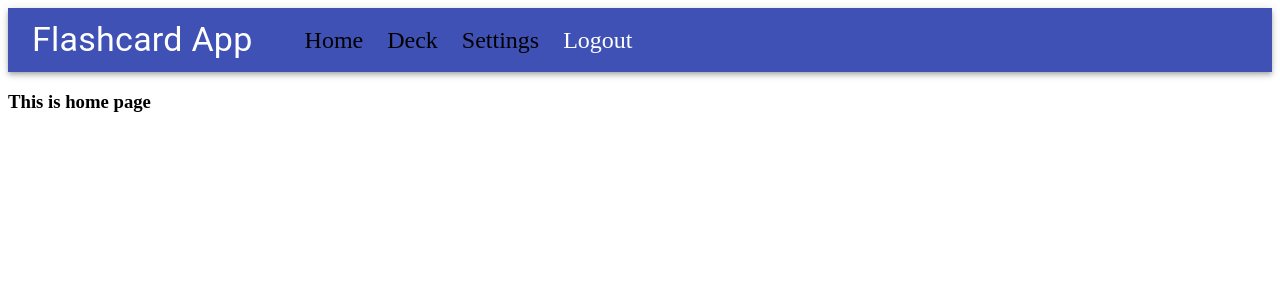
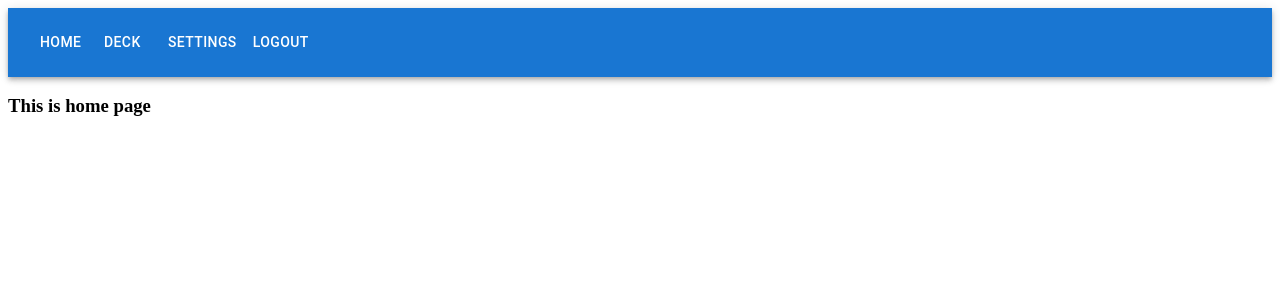
Before and after one commit to crashingstar/flashcard-app, a React (Create React App) app: page /home in a window 1280 px wide. Shown: the top 300 px of the page. Built offline with nearby package versions, Linux system fonts and the light colour scheme.

Commit message:
Update Navbar to all pages

```diff
--- a/src/App.tsx
+++ b/src/App.tsx
@@ -5,17 +5,21 @@
 import Home from './component/HomeComponent';
 import Login from './pages/LoginComponent';
 import Register from './pages/RegisterComponent';
+import NavBarComponent from "./component/NavBarComponent";
 
 
 function App() {
   return (
     <BrowserRouter>
+      <div>
+      <NavBarComponent></NavBarComponent>
       <Routes>
         <Route path="/" element={<Login/>} />
         <Route path="register" element={<Register/>} />
         <Route path="home" element={<Home/>} />
         <Route path="deck" element={<Deck/>} />
       </Routes>
+      </div>
     </BrowserRouter>);
 }
 
--- a/src/component/HomeComponent.tsx
+++ b/src/component/HomeComponent.tsx
@@ -1,10 +1,8 @@
 import * as React from "react";
-import NavBar from "./NavBarComponent";
 export default class Home extends React.Component <{}> {
   render() {
     return (
       <div>
-        <NavBar></NavBar>
         <h3>This is home page</h3>
       </div>
     );
--- a/src/component/NavBarComponent.tsx
+++ b/src/component/NavBarComponent.tsx
@@ -1,46 +1,64 @@
-import React, { Component } from 'react';
-import AppBar from '@material-ui/core/AppBar';
-import { Typography, IconButton, Toolbar } from '@material-ui/core';
-import { Link } from 'react-router-dom';
-import { createStyles, makeStyles, Theme } from '@material-ui/core/styles';
+import * as React from 'react';
+import AppBar from '@mui/material/AppBar';
+import Box from '@mui/material/Box';
+import Toolbar from '@mui/material/Toolbar';
+import IconButton from '@mui/material/IconButton';
+import Typography from '@mui/material/Typography';
+import Menu from '@mui/material/Menu';
+import MenuIcon from '@mui/icons-material/Menu';
+import Container from '@mui/material/Container';
+import Avatar from '@mui/material/Avatar';
+import Button from '@mui/material/Button';
+import Tooltip from '@mui/material/Tooltip';
+import MenuItem from '@mui/material/MenuItem';
+import AdbIcon from '@mui/icons-material/Adb';
 
-const useStyles = makeStyles((theme: Theme) =>
-({
-  Icon: {
-    marginRight: theme.spacing(5)
-  },
-  Black: {
-    color: '#000'
-  },
-})
-);
-const NavBar = () => {
-  const classes = useStyles();
+const pages = [
+  ['Home','/home'],
+  ['Deck','/deck'],
+  ['Settings','/settingsTest'],
+  ['Logout','/logout']];
+// const settings = ['Profile', 'Account', 'Dashboard', 'Logout'];
+// const pageLinks = ['/homeUrl', '/deckUrl', '/settingsTest','/logout'];
+
+const NavBarComponent = () => {
+  const [anchorElNav, setAnchorElNav] = React.useState<null | HTMLElement>(null);
+  const [anchorElUser, setAnchorElUser] = React.useState<null | HTMLElement>(null);
+
+  const handleOpenNavMenu = (event: React.MouseEvent<HTMLElement>) => {
+    setAnchorElNav(event.currentTarget);
+  };
+  const handleOpenUserMenu = (event: React.MouseEvent<HTMLElement>) => {
+    setAnchorElUser(event.currentTarget);
+  };
+
+  const handleCloseNavMenu = () => {
+    setAnchorElNav(null);
+  };
+
+  const handleCloseUserMenu = () => {
+    setAnchorElUser(null);
+  };
+
   return (
-    <div>
-      <AppBar color="primary" position="static">
-        <Toolbar >
-          <Typography variant="h4" color="inherit" className={classes.Icon}>
-            Flashcard App
-          </Typography>
-          <div>
-            <IconButton color="inherit" className={classes.Black} component={Link} to="/home">
-              Home
-            </IconButton>
-            <IconButton color="inherit" className={classes.Black} component={Link} to="/deck">
-              Deck
-            </IconButton>
-            <IconButton color="inherit" className={classes.Black}component={Link} to="/">
-              Settings
-            </IconButton>
-            <IconButton color="inherit" component={Link} to="/">
-              Logout
-            </IconButton>
-          </div>
+    <AppBar position="static">
+      <Container maxWidth="xl">
+        <Toolbar disableGutters>
+          <Box sx={{ flexGrow: 1, display: { xs: 'none', md: 'flex' } }}>
+            {pages.map((page) => (
+              <Button
+                key={page[0]}
+                sx={{ my: 2, color: 'white', display: 'block' }}
+                href={page[1]}
+                >
+                {page[0]}
+              </Button>
+            ))}
+          </Box>
+
         </Toolbar>
-      </AppBar>
-    </div>
+      </Container>
+    </AppBar>
   );
-}
-
-export default NavBar;
+};
+export default NavBarComponent;
```
